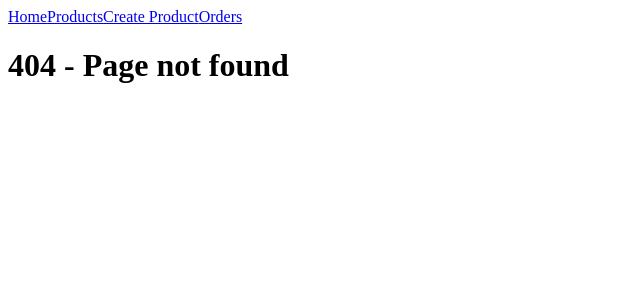
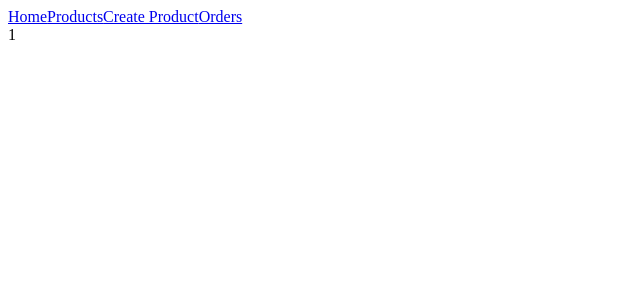
Before and after one commit to ankurnecessary/react-router-learning, a React (Vite) app in the folder lesson2/part2/project/react-router-learning/: page /offers/1 in a window 1280 px wide. Before the commit this address had no page. Shown: the top 300 px of the page, without its empty margins (0-640 px from the left). Built offline with nearby package versions, Linux system fonts and the light colour scheme.

Commit message:
[lesson3][part3] Add offers route to understand optional route parameters

```diff
--- a/lesson2/part2/project/react-router-learning/src/App.tsx
+++ b/lesson2/part2/project/react-router-learning/src/App.tsx
@@ -7,6 +7,7 @@ import PageTemplate from "./pages/PageTemplate";
 import CreateProduct from "./pages/CreateProduct";
 import ProductDetails from "./pages/ProductDetails";
 import OrderItem from "./pages/OrderItem";
+import OfferDetails from "./pages/OfferDetails";
 
 function App() {
   return (
@@ -18,6 +19,7 @@ function App() {
         <Route path="products/:productId" element={<ProductDetails />} />
         <Route path="orders" element={<Orders />} />
         <Route path="orders/:orderId/items/:itemId" element={<OrderItem />} />
+        <Route path="offers/:offerId?" element={<OfferDetails />} />
         <Route path="*" element={<NotFound />} />
       </Route>
     </Routes>
--- /dev/null
+++ b/lesson2/part2/project/react-router-learning/src/pages/OfferDetails.tsx
@@ -0,0 +1,8 @@
+import { useParams } from "react-router";
+
+const OfferDetails = () => {
+  const { offerId } = useParams();
+  return <div>{offerId}</div>;
+};
+
+export default OfferDetails;
```
